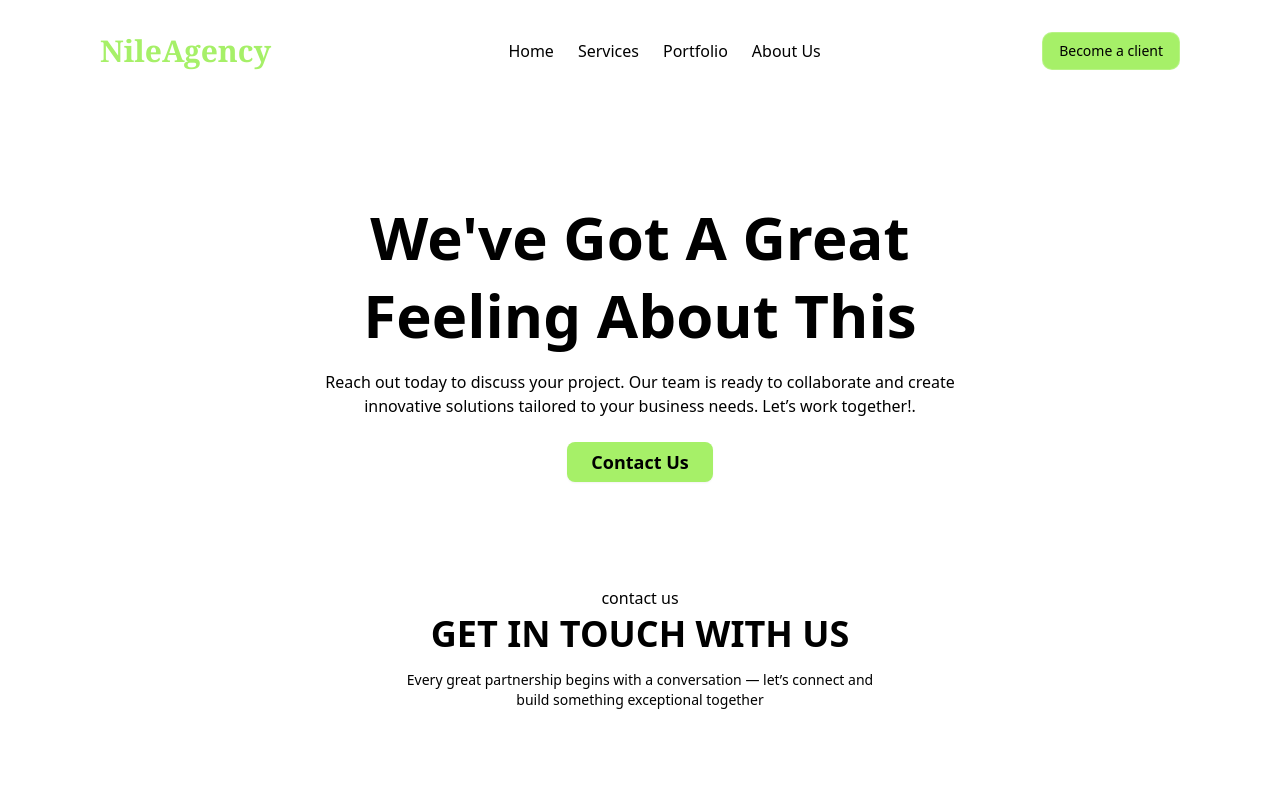
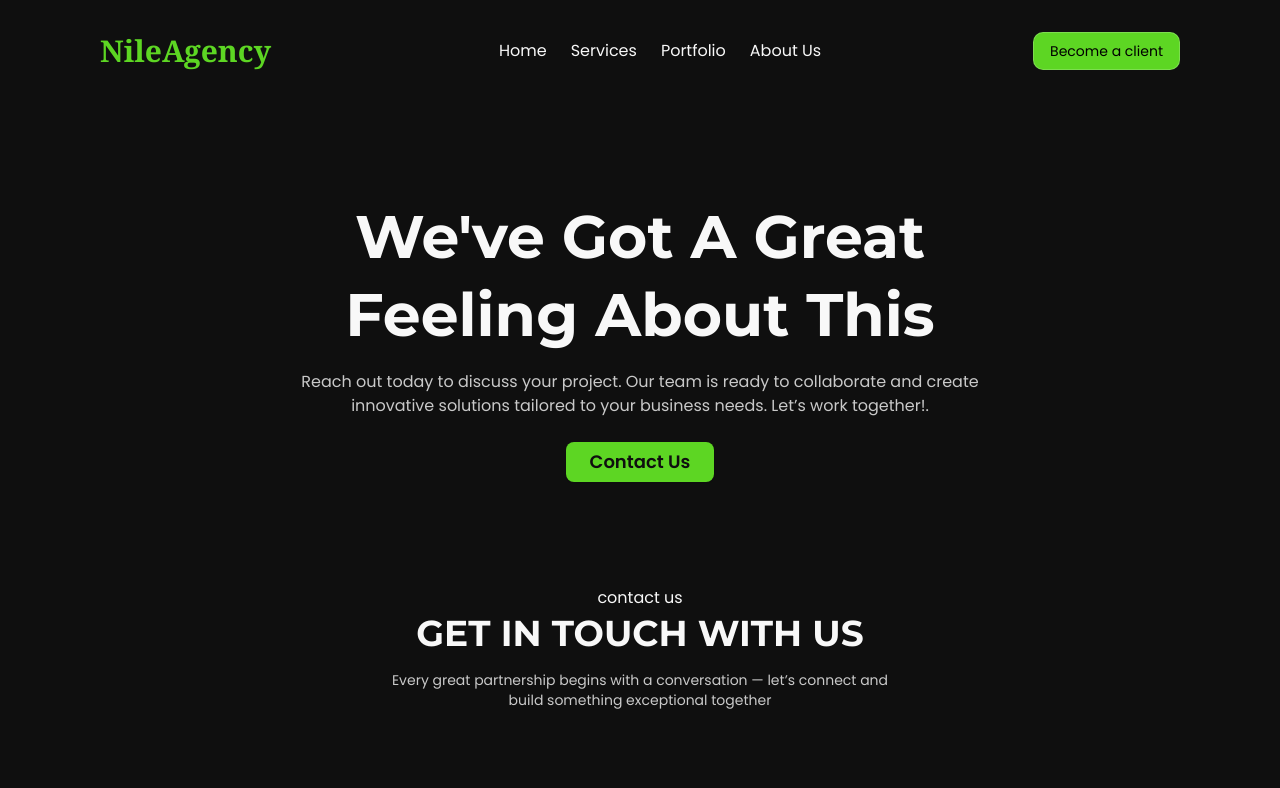
Before and after one commit to devhan-abdu/NileAgency, a Next.js app: page /contact in a window 1280 px wide. Shown: the top 788 px of the page. Built offline with nearby package versions, Linux system fonts and the light colour scheme.

Commit message:
feat(scroll): implement smooth scrolling across the site

```diff
--- a/src/app/globals.css
+++ b/src/app/globals.css
@@ -6,11 +6,7 @@
 
 @custom-variant dark (&:is(.dark *));
 
-@theme {
-  --color-primary-500:oklch(87.83% 0.184 132.98);
-  --color-secondary-500:#00EFFF;
-  --font-roboto:"Roboto", sans-serif;;
-}
+
 
 
 :root {
@@ -119,12 +115,39 @@
   --color-sidebar-accent-foreground:var(--sidebar-accent-foreground);
   --color-sidebar-border:var(--sidebar-border);
   --color-sidebar-ring:var(--sidebar-ring);
+  --color-primary-500:#5dd623;
+  --color-secondary-500:#00EFFF;
+  --color-foreground-500:#f8f8f8;
+  --color-background-500:#0f0f0f;
+  --animate-fade: fade 1.5s ease-out forwards;
+  @keyframes fade {
+    0% {
+      transform: scale(0.8);
+      opacity: 0;
+    }
+    100% {
+      transform: scale(1.1);
+      opacity: 1;
+    }
+  }
 
-  --font-lato: "Lato", sans-serif
+  --font-lato: "Lato", sans-serif;
+}
+@layer base {
+  .font-montserrat {
+    font-family: var(--font-montserrat), sans-serif;
+  };
+  .font-poppins {
+    font-family: var(--font-poppins), sans-serif;
+  }
 }
 
 @layer utility {
   .serviceCard:hover {
-    @apply border-[#1aa3a3]  translate-y-[-8px] ;
+    @apply border-white/60 translate-y-[-4px] bg-[#202020];
   }
 }
+
+html {
+  scroll-behavior: smooth;
+}
```
